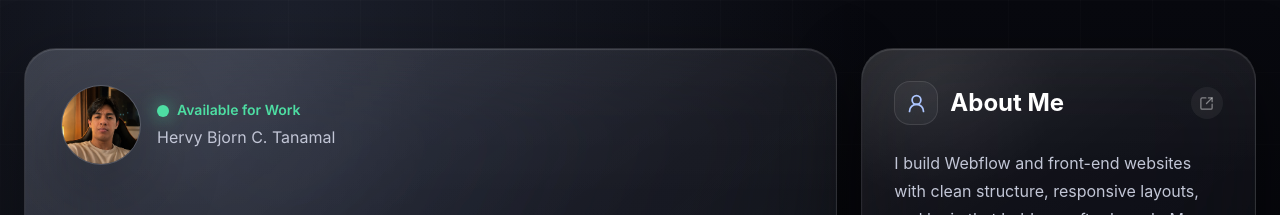
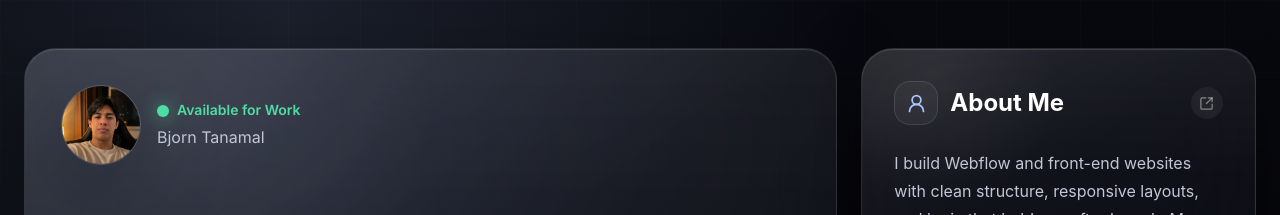
Before and after one commit to Beeejooorn/My-Portfolio, a React (Vite) app: page / in a window 1280 px wide. Shown: the top 215 px of the page. Built offline with nearby package versions, Linux system fonts and the light colour scheme.

Commit message:
changed name

```diff
--- a/src/data/portfolio.js
+++ b/src/data/portfolio.js
@@ -66,7 +66,7 @@ const studentManagementListImage = new URL(
 ).href;
 
 export const profile = {
-  name: "Hervy Bjorn C. Tanamal",
+  name: "Bjorn Tanamal",
   shortName: "Bjorn",
   role: "Web Developer / Web Designer / Webflow Developer",
   headline: "Building the future, one line of code at a time",
```
